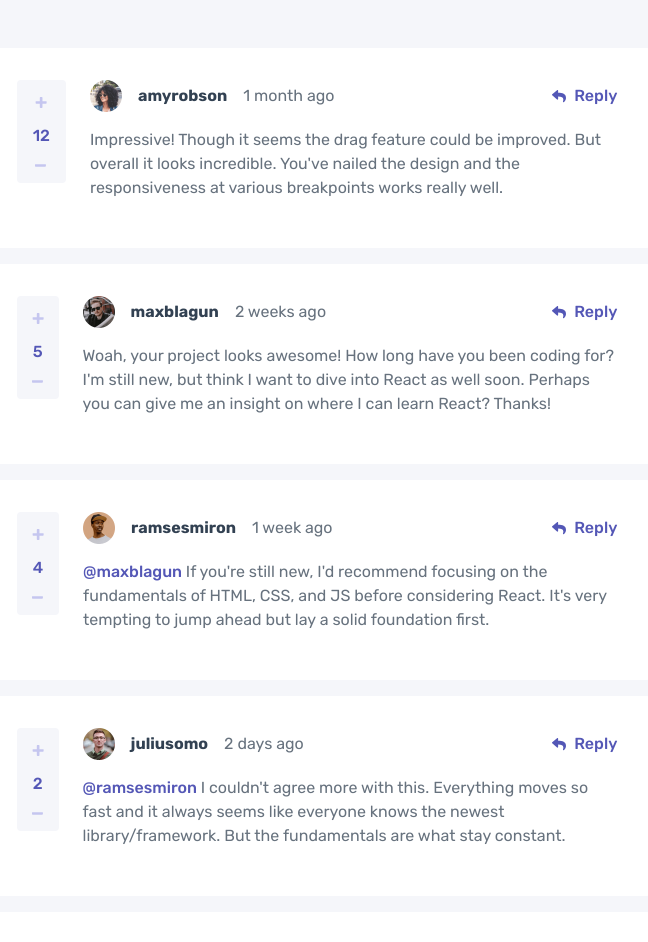
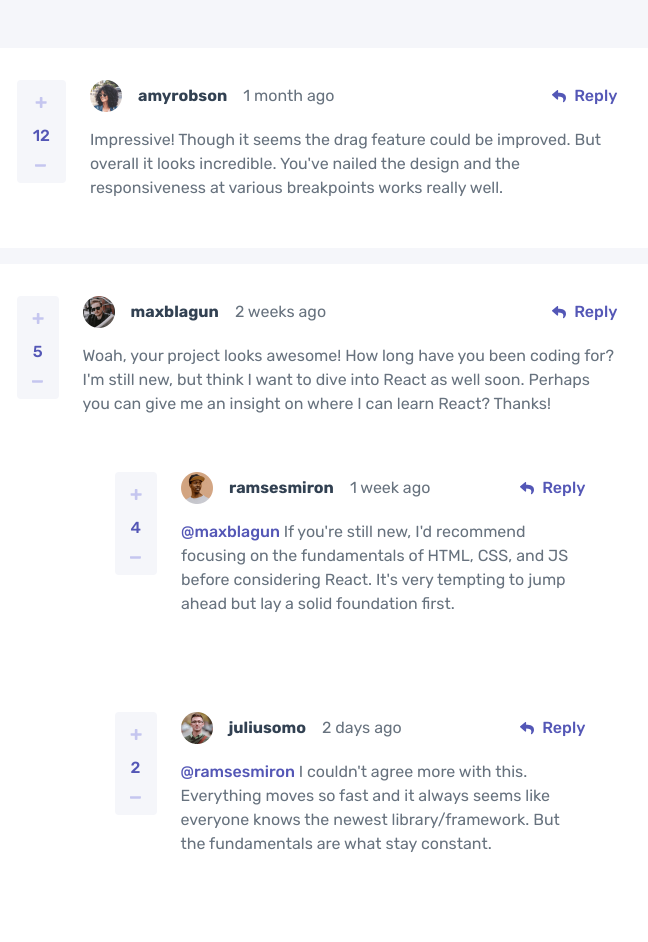
Before and after one commit to aweliego/interactive-comments-section, a React (Vite) app: page / in a window 1280 px wide. Shown: the top 942 px of the page, without its empty margins (322-970 px from the left). Built offline with nearby package versions, Linux system fonts and the light colour scheme.

Commit message:
Fix grid layout to include replies

```diff
--- a/src/components/Comment/Comment.tsx
+++ b/src/components/Comment/Comment.tsx
@@ -32,9 +32,11 @@ const Comment: React.FC<CommentInterface> = ({ content, createdAt, score, user,
                     <img src={IconReply} alt="" className='w-4' />
                     <p className="hover:text-primary-blue-light font-medium">  Reply</p>
                 </div>
+                {/* <Replies /> */}
+                <div className='col-start-2 col-span-2'>
+                    {replies?.length !== 0 ? replies?.map((reply) => (<Reply key={reply.id} {...reply} />)) : null}
+                </div>
             </article>
-            {/* <Replies /> */}
-            {replies?.length !== 0 ? replies?.map((reply) => (<Reply key={reply.id} {...reply} />)) : null}
         </>
     )
 }
```
